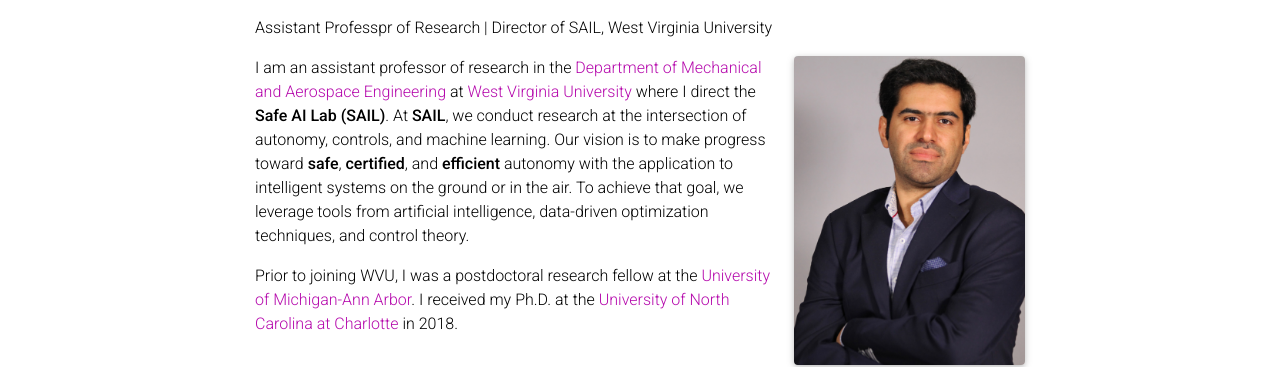
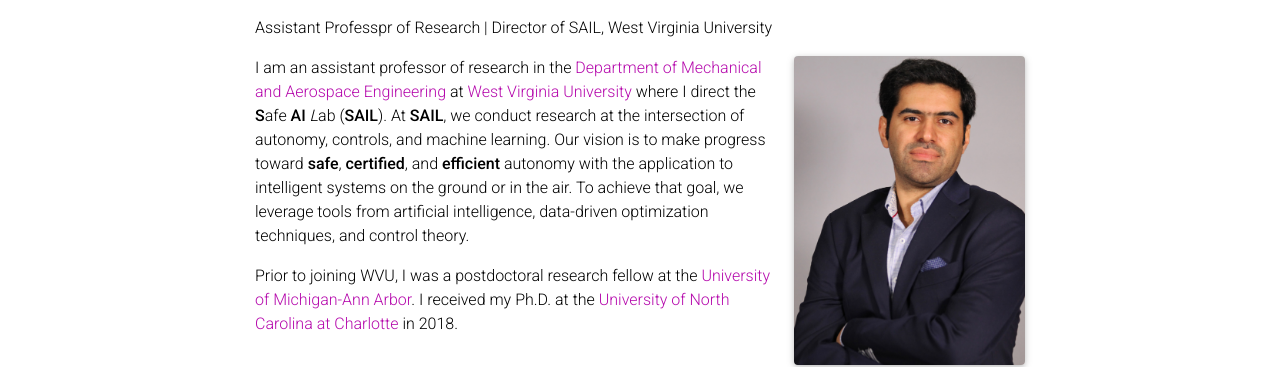
Before and after one commit to AliBaheri/alibaheri, a Jekyll site: the page built from _pages/about.md, in a window 1280 px wide and 900 px high. Shown: the part 144-511 px from the top of the window. Built offline with Jekyll 4.4.1, drawn with Linux system fonts in a browser that asks for light colours; nearby versions of some CDN libraries; comment, search, counter and statistics services are not loaded; a style sheet for code colours, icons or effects is not loaded.

Commit message:
Update about.md

```diff
--- a/_pages/about.md
+++ b/_pages/about.md
@@ -19,7 +19,7 @@ selected_papers: false # includes a list of papers marked as "selected={true}"
 social: true  # includes social icons at the bottom of the page
 ---
 
-I am an assistant professor of research in the [Department of Mechanical and Aerospace Engineering](https://mae.statler.wvu.edu/) at [West Virginia University](https://www.wvu.edu/) where I direct the **Safe AI Lab (SAIL)**. At **SAIL**, we conduct research at the intersection of autonomy, controls, and machine learning.
+I am an assistant professor of research in the [Department of Mechanical and Aerospace Engineering](https://mae.statler.wvu.edu/) at [West Virginia University](https://www.wvu.edu/) where I direct the **S**afe **AI** *L*ab (**SAIL**). At **SAIL**, we conduct research at the intersection of autonomy, controls, and machine learning.
 Our vision is to make progress toward **safe**, **certified**, and **efficient** autonomy with the application to intelligent systems on the ground or in the air. To achieve that goal, we leverage tools from artificial intelligence, data-driven optimization techniques, and control theory.
 
 Prior to joining WVU, I was a postdoctoral research fellow at the [University of Michigan-Ann Arbor](https://umich.edu/). I received my Ph.D. at the [University of North Carolina at Charlotte](https://www.charlotte.edu/) in 2018.
```
